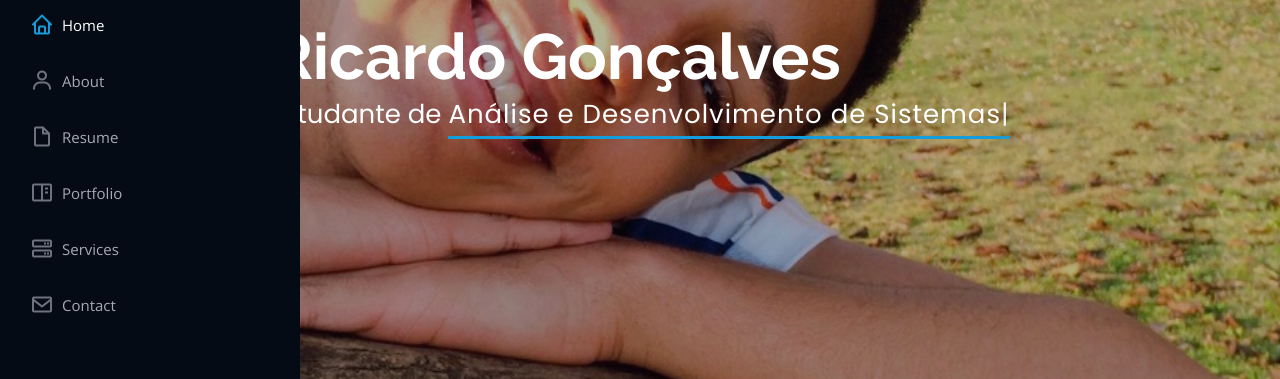
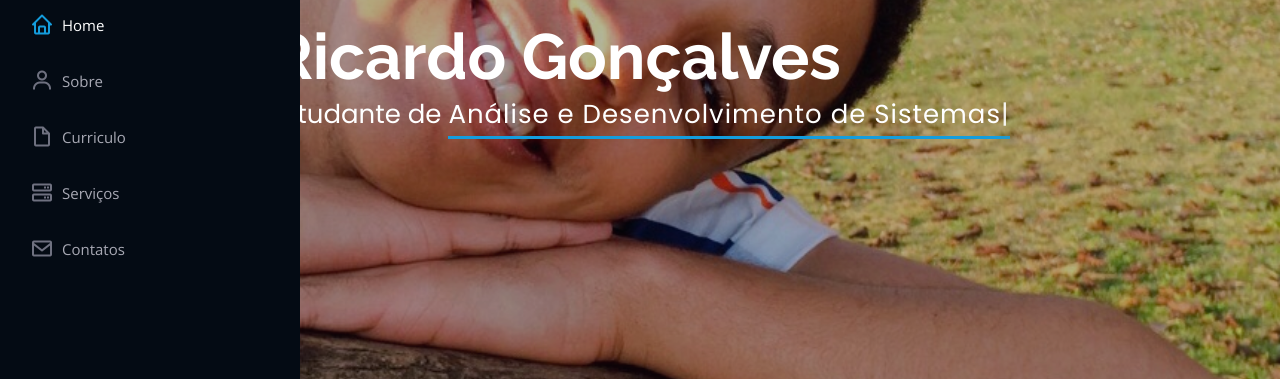
Before and after one commit to riccardev/portfolio, a plain HTML site: page index.html in a window 1280 px wide. Shown: the part 294-673 px from the top of the page. Drawn offline with nearby package versions, Linux system fonts and the light colour scheme.

Commit message:
Tradução do menu lateral

```diff
--- a/index.html
+++ b/index.html
@@ -60,11 +60,10 @@
       <nav id="navbar" class="nav-menu navbar">
         <ul>
           <li><a href="#hero" class="nav-link scrollto active"><i class="bx bx-home"></i> <span>Home</span></a></li>
-          <li><a href="#about" class="nav-link scrollto"><i class="bx bx-user"></i> <span>About</span></a></li>
-          <li><a href="#resume" class="nav-link scrollto"><i class="bx bx-file-blank"></i> <span>Resume</span></a></li>
-          <li><a href="#portfolio" class="nav-link scrollto"><i class="bx bx-book-content"></i> <span>Portfolio</span></a></li>
-          <li><a href="#services" class="nav-link scrollto"><i class="bx bx-server"></i> <span>Services</span></a></li>
-          <li><a href="#contact" class="nav-link scrollto"><i class="bx bx-envelope"></i> <span>Contact</span></a></li>
+          <li><a href="#about" class="nav-link scrollto"><i class="bx bx-user"></i> <span>Sobre</span></a></li>
+          <li><a href="#resume" class="nav-link scrollto"><i class="bx bx-file-blank"></i> <span>Curriculo</span></a></li>
+          <li><a href="#services" class="nav-link scrollto"><i class="bx bx-server"></i> <span>Serviços</span></a></li>
+          <li><a href="#contact" class="nav-link scrollto"><i class="bx bx-envelope"></i> <span>Contatos</span></a></li>
         </ul>
       </nav><!-- .nav-menu -->
     </div>
```
